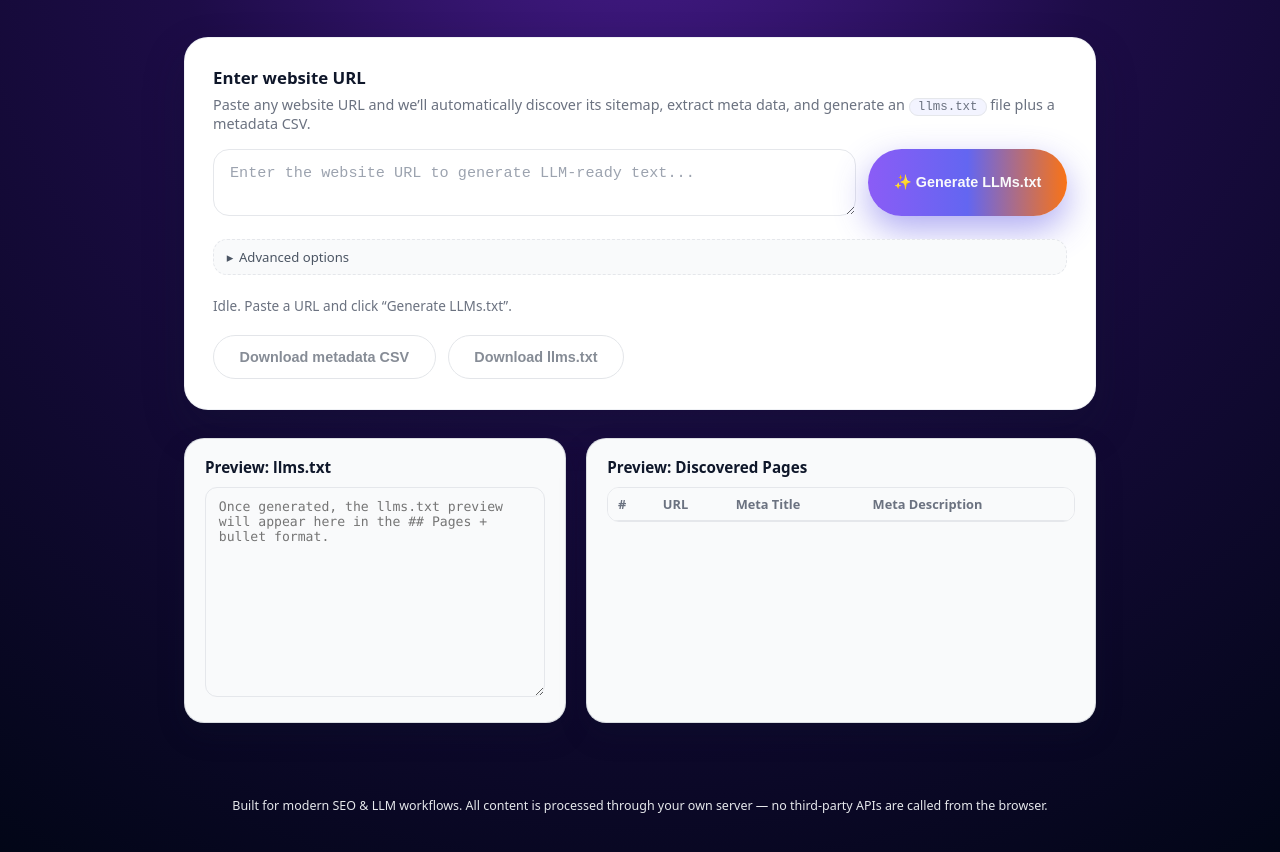
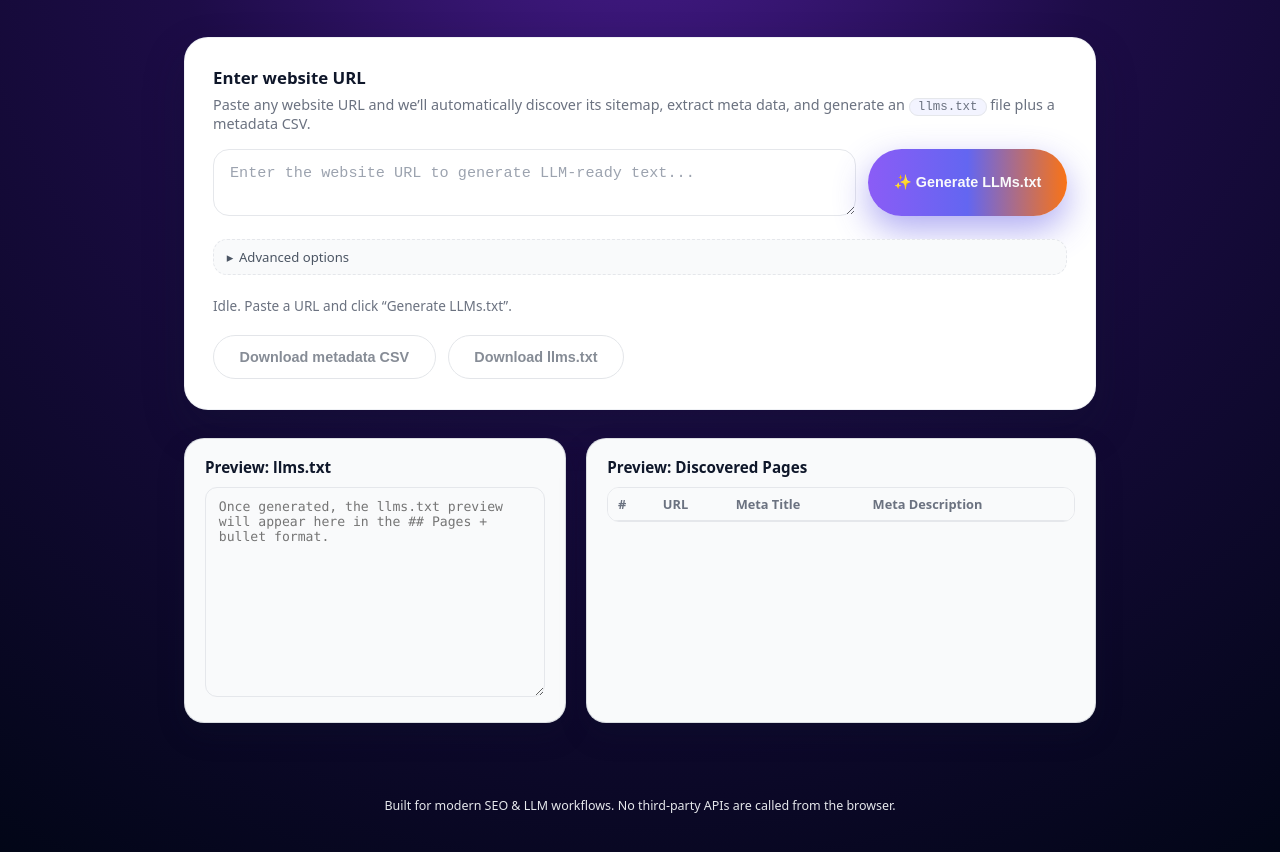
Before and after one commit to arashikhypelocal/llmsgen, a website: page public/index.html in a window 1280 px wide. Shown: the part 169-1021 px from the top of the page. Drawn offline with Linux system fonts and the light colour scheme.

Commit message:
Simplify footer content description

```diff
--- a/public/index.html
+++ b/public/index.html
@@ -121,8 +121,7 @@
 
     <footer class="footer">
       <p>
-        Built for modern SEO &amp; LLM workflows. All content is processed through your own server —
-        no third-party APIs are called from the browser.
+        Built for modern SEO &amp; LLM workflows. No third-party APIs are called from the browser.
       </p>
     </footer>
   </div>
```
